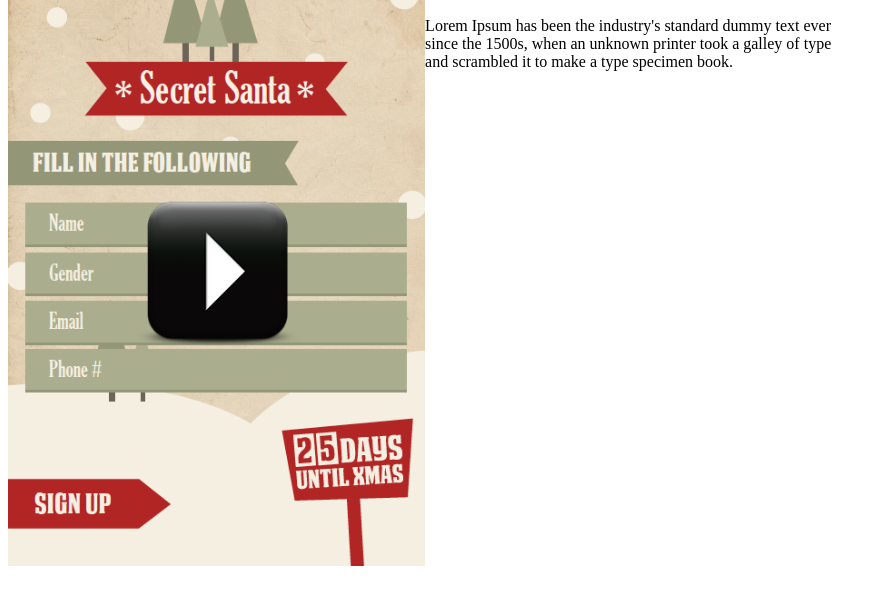
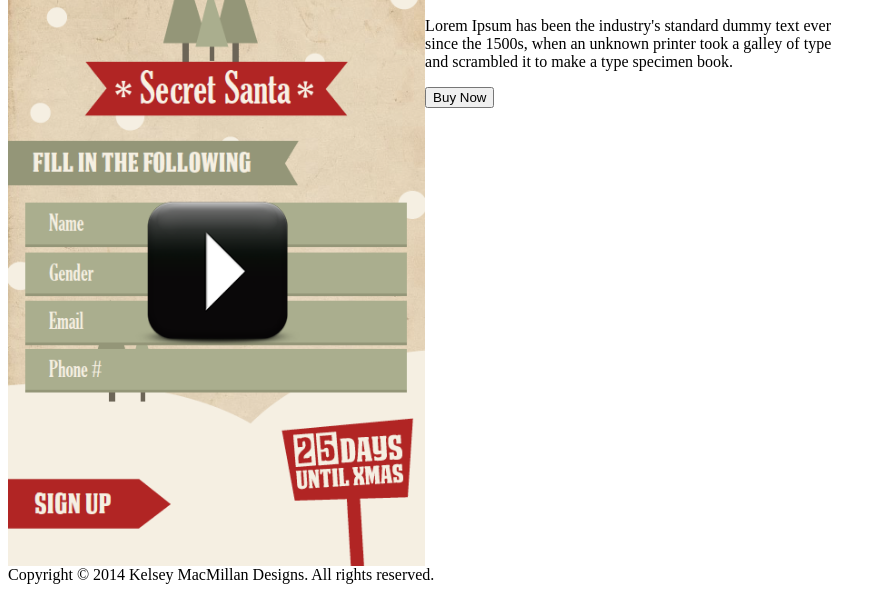
Before and after one commit to kmacmillan15/app-website, a plain HTML site: page index.html in a window 1280 px wide. Shown: the part 433-1025 px from the top of the page, without its empty margins (0-886 px from the left). Drawn offline with Linux system fonts and the light colour scheme.

Commit message:
added button to index

```diff
--- a/index.html
+++ b/index.html
@@ -23,6 +23,7 @@
 		<div class="unit unit-s-1 unit-m-1-2 unit-l-1-2">
 			<h2>Secret Santa App</h2>
 			<p> Lorem Ipsum has been the industry's standard dummy text ever since the 1500s, when an unknown printer took a galley of type and scrambled it to make a type specimen book.</p>
+			<button id="btn-right">Buy Now</button>
 		</div>
 
 	</div>
@@ -30,3 +31,5 @@
 <script src="js/main.js"></script>
 </body>
 </html>
+
+<footer>Copyright © 2014 Kelsey MacMillan Designs. All rights reserved.</footer>
```
